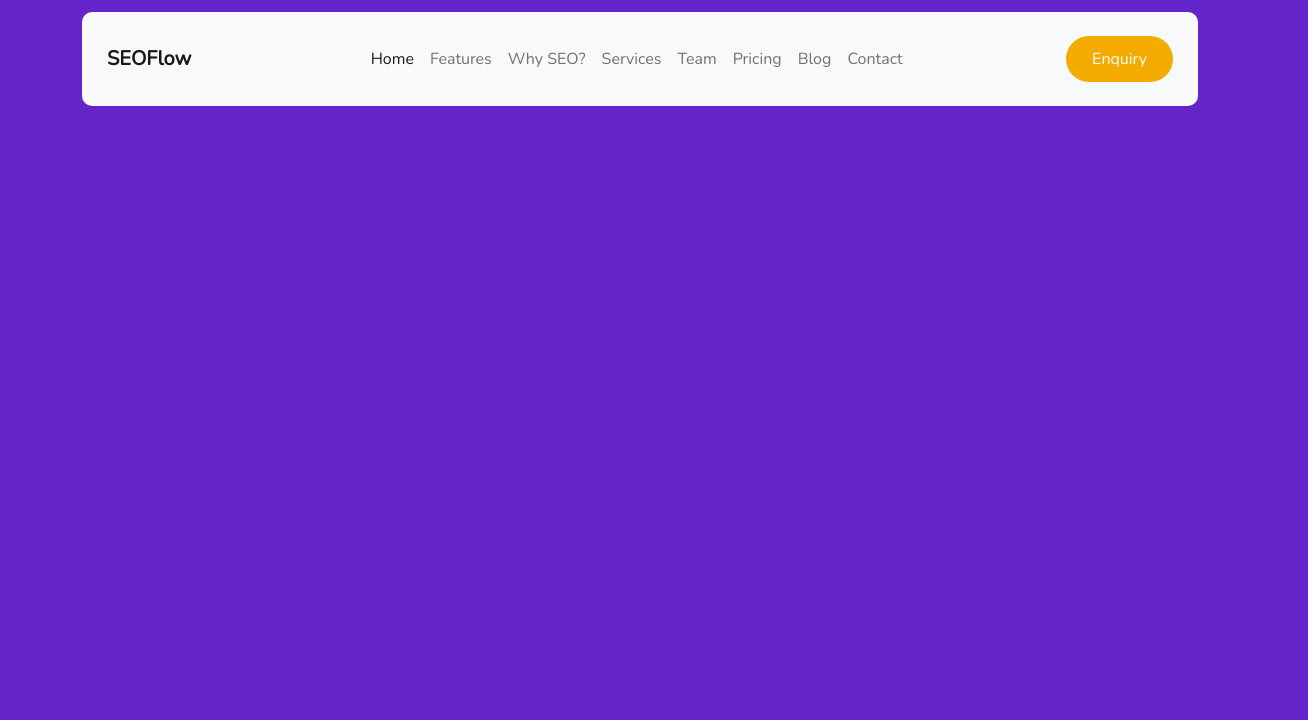
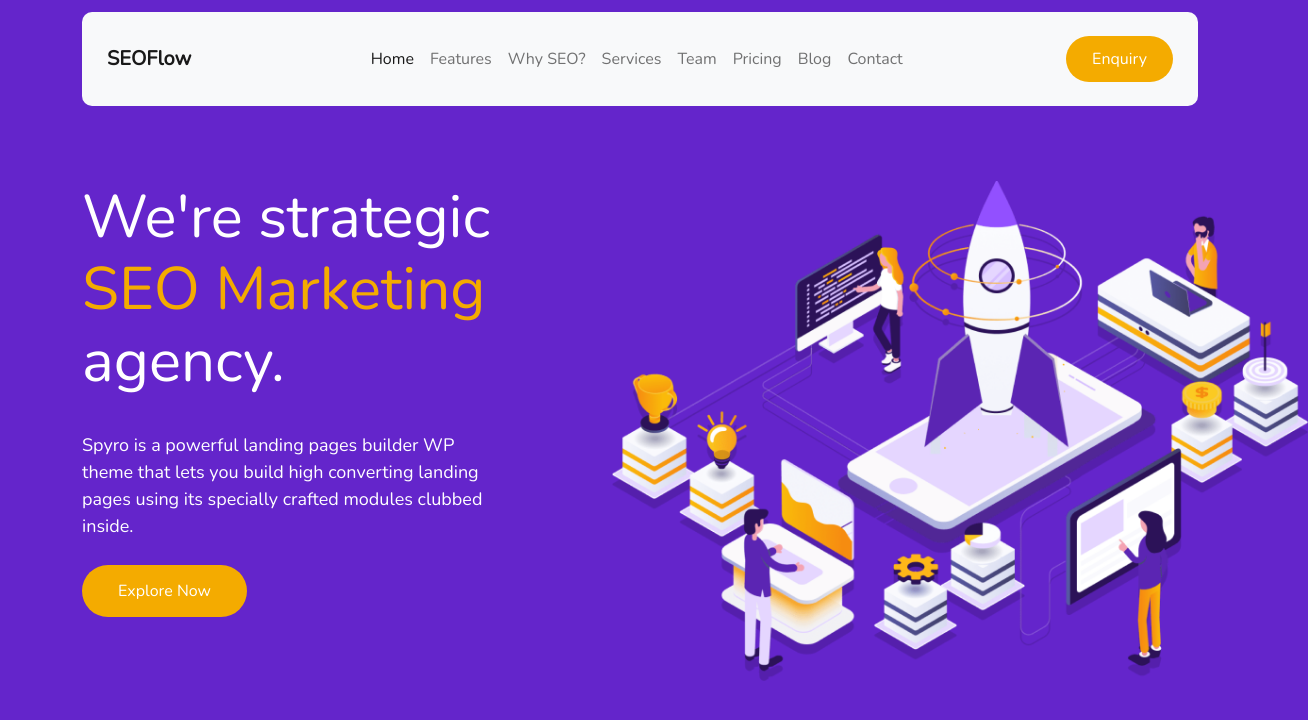
Before and after one commit to hozzikk/SEOflow-site-layout-, a plain HTML site: page index.html in a window 1280 px wide. Shown: the part 60-780 px from the top of the page, 1308 px wide, since content can reach past the window. Drawn offline with nearby package versions, Linux system fonts and the light colour scheme.

Commit message:
add body in promo.scss

```diff
--- a/index.html
+++ b/index.html
@@ -74,7 +74,26 @@
                     </ul>
                 </div>
                 <button class="navbar__btn">Enquiry</button>
-              </nav>
+            </nav>
+
+
+              <div class="promo__content">
+                <div class="promo__content-wrapper">
+                    <h1>
+                        We're strategic <br>
+                        <span>SEO Marketing</span> <br>
+                        agency.
+                    </h1>
+
+                    <div class="promo__descr">
+                        Spyro is a powerful landing pages builder WP theme that lets you build high converting landing pages using its specially crafted modules clubbed inside.
+                    </div>
+
+                    <button class="">Explore Now</button>
+                </div>
+
+                <img src="./images/promo-img.png" alt="promo-image">
+            </div>
 
         </div>
     </section>
--- a/scss/base/_promo.scss
+++ b/scss/base/_promo.scss
@@ -59,4 +59,57 @@
             border-radius: 32px;
         }
     }
+
+    &__content {
+        position: relative;
+        margin-top: 75px;
+        display: flex;
+        justify-content: space-between;
+        width: 535px;
+        height: 530px;
+        color: #fff;
+            display: flex;
+            &-wrapper{
+                width: 500px;
+
+                h1 {
+                    width: 500px;
+                    font-size: 60px;
+                }
+
+                span {
+                    color: #F4AB00;
+                }
+
+                .promo__descr {
+                    margin-top: 35px;
+                    width: 410px;
+                    font-size: 18px;
+                }
+
+                button {
+                    margin-top: 25px;
+                    padding: 14px 36px;
+                    font-size: 16px;
+                    color: #fff;
+                    border: none;
+                    background: #F4AB00;
+                    border-radius: 32px;
+                }
+            }
+
+
+        &-descr {
+            margin-top: 35px;
+            width: 410px;
+            font-size: 18px;
+        }
+
+        img {
+            position: absolute;
+            left: 99%;
+            top: 0px;
+            height: 500px;
+        }
+    }
 }
```
Also changed, not shown: css/style.min.css, images/promo-img.png (added), 1 other file.
